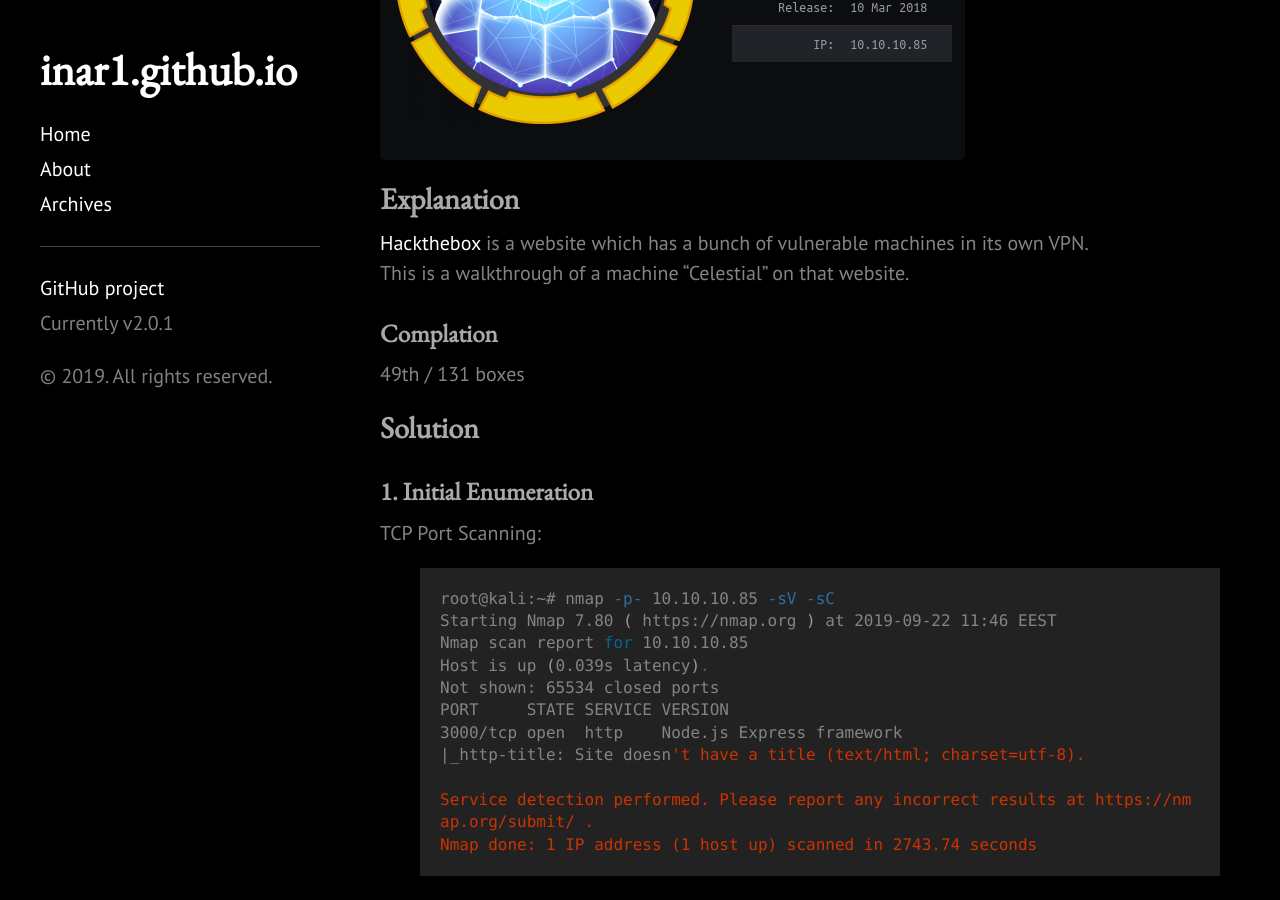
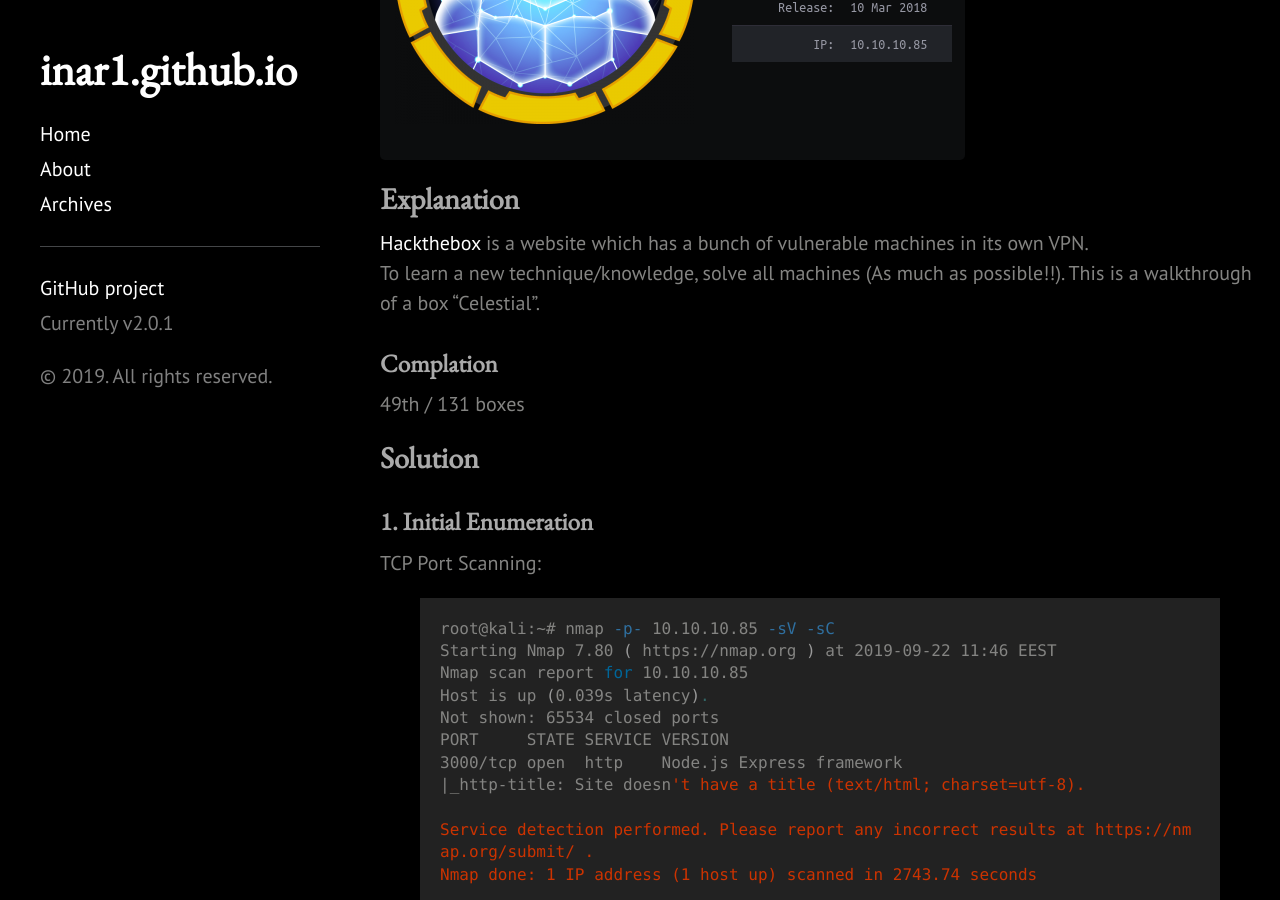
Before and after one commit to 1n4r1/1n4r1.github.io, a Jekyll site: the page built from _posts/2019-10-05-Hackthebox-Celestial-Walkthrough.md, in a window 1280 px wide and 900 px high, scrolled down 392 px. Built offline with Jekyll 4.4.1, drawn with Linux system fonts in a browser that asks for light colours; a style sheet for code colours, icons or effects is not loaded.

Commit message:
modify some lines

```diff
--- a/_posts/2019-10-05-Hackthebox-Celestial-Walkthrough.md
+++ b/_posts/2019-10-05-Hackthebox-Celestial-Walkthrough.md
@@ -7,7 +7,8 @@ categories: HackTheBox
 ![placeholder](https://inar1.github.io/public/images/2019-10-05/celestial-badge.png)
 ## Explanation
 <a href="https://www.hackthebox.eu">Hackthebox</a> is a website which has a bunch of vulnerable machines in its own VPN.<br>
-This is a walkthrough of a machine "Celestial" on that website.<br>
+To learn a new technique/knowledge, solve all machines (As much as possible!!).
+This is a walkthrough of a box "Celestial".<br>
 
 ### Complation
 49th / 131 boxes
```
